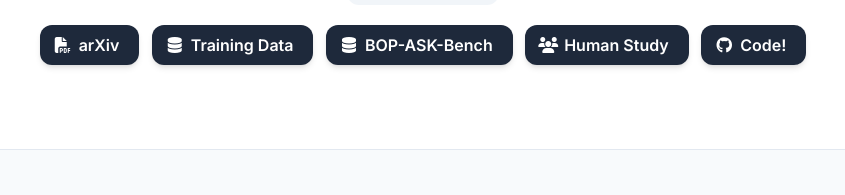
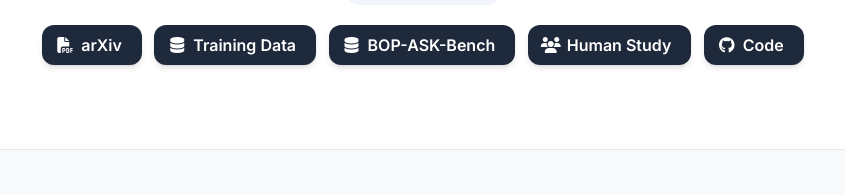
Before and after one commit to bop-ask/bop-ask.github.io, a plain HTML site: page index.html in a window 1280 px wide. Shown: the part 416-611 px from the top of the page, 217-1062 px from the left. Drawn offline with nearby package versions, Linux system fonts and the light colour scheme; some icons are missing.

Commit message:
Change button text from 'Code!' to 'Code'

```diff
--- a/index.html
+++ b/index.html
@@ -282,7 +282,7 @@
                     <span class="icon">
                       <i class="fab fa-github"></i>
                     </span>
-                    <span>Code!</span>
+                    <span>Code</span>
                   </a>
                 </span>
             </div>
```
